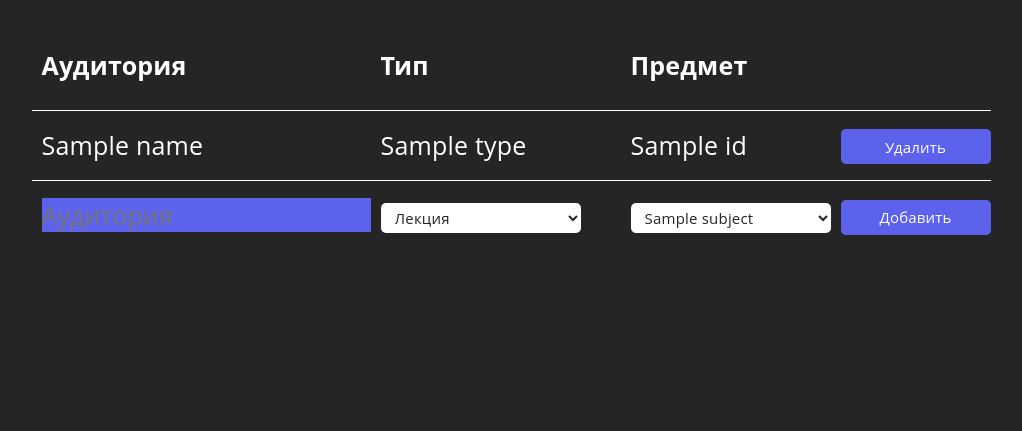
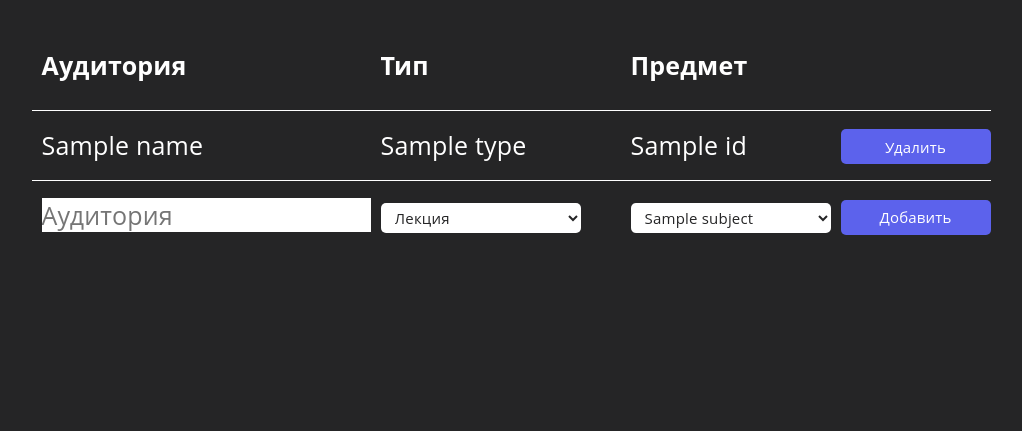
Before and after one commit to 0Abracadaber0/Schedule-maker, a FastAPI app: template Schedule_maker/templates/classroom_table.html in a window 1280 px wide. Shown: the part 86-517 px from the top of the page, without its empty margins (129-1151 px from the left). Run offline with FastAPI, Linux system fonts and the light colour scheme; the template is opened without the code that fills it: most values are stand-ins (such as "Sample title", 1, 10 or a date in 2020); parts of the project's set-up code (start-up, migrations or seed data) failed here and were passed over.

Commit message:
button En corrected

```diff
--- a/Schedule_maker/static/css/main.css
+++ b/Schedule_maker/static/css/main.css
@@ -284,7 +284,7 @@ th {
 }
 
 .add_new input[type="submit"] {
-    min-width: 200px;
+    min-width: 150px;
     min-height: 30px;
 
     font-size: 15px;
@@ -360,12 +360,13 @@ select option {
 button {
     cursor: pointer;
 }
+
 td input {
     font-size: 25px;
 
     border: 0;
-    color: var(--text-color);
-    background-color: var(--accent);
+    color: var(--black);
+    background-color: var(--text-color);
 }
 
 td select {
```
Also changed, not shown: Schedule_maker/templates/main.html (+0 -15 lines).
